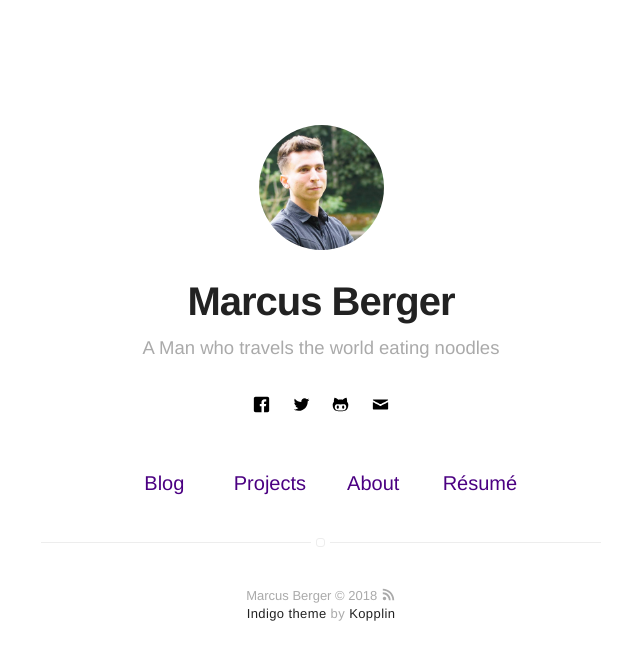
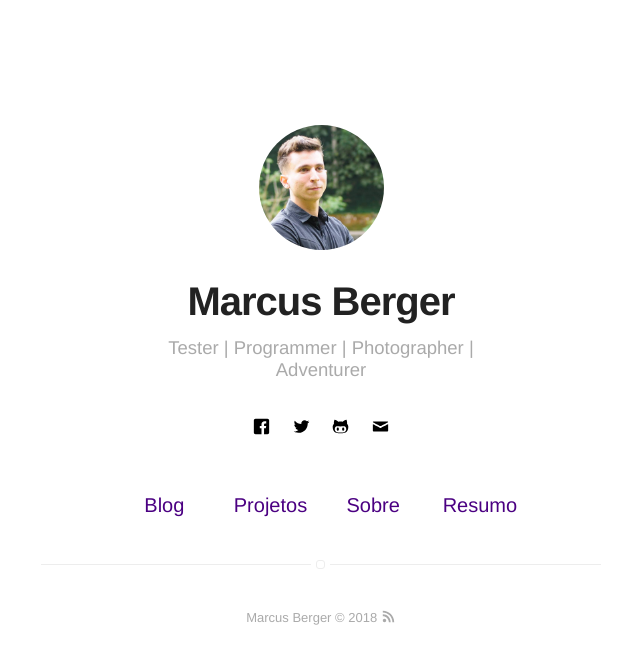
Before and after one commit to MarcusBerger/marcusberger.github.io, a Jekyll site: the page built from index.html, in a window 1280 px wide. Shown: the top 664 px of the page, without its empty margins (319-959 px from the left). Built offline with Jekyll 4.4.1, drawn with Linux system fonts in a browser that asks for light colours.

Commit message:
titles, footer and nav update

```diff
--- a/_config.yml
+++ b/_config.yml
@@ -1,6 +1,6 @@
 # main text of home
 name: Marcus Berger
-bio: A Man who travels the world eating noodles
+bio: Tester | Programmer | Photographer | Adventurer
 
 # twitter summary info
 description: A blog about technology and stuff related
--- a/_includes/footer.html
+++ b/_includes/footer.html
@@ -1,7 +1,7 @@
 <footer class="footer-main">
     {{ site.name }} © {{ site.time | date: '%Y' }} <a class="link" href="{{ site.url }}/feed.xml" target="_blank"><svg class="icon icon-rss"><use xlink:href="#icon-rss"></use></svg></a>
 
-    <p class="extra">
+    <!-- <p class="extra">
         <a class="link" href="https://github.com/sergiokopplin/indigo">Indigo theme</a> by <a class="link" href="https://github.com/sergiokopplin/indigo">Kopplin</a>
-    </p>
+    </p> -->
 </footer>
--- a/_includes/nav.html
+++ b/_includes/nav.html
@@ -17,7 +17,7 @@
         {% if site.projects == true %}
             {% if page.title != "Projects" %}
                 <li class="item">
-                    <a class="link" href="{{ site.url }}/projects">Projects</a>
+                    <a class="link" href="{{ site.url }}/projects">Projetos</a>
                 </li>
             {% endif %}
         {% endif %}
@@ -25,14 +25,14 @@
         {% if site.about == true %}
             {% if page.title != "About" %}
                 <li class="item">
-                    <a class="link" href="{{ site.url }}/about">About</a>
+                    <a class="link" href="{{ site.url }}/about">Sobre</a>
                 </li>
             {% endif %}
         {% endif %}
 
         {% if site.resume == true %}
             <li class="item">
-                <a class="link" href="{% if site.resume-external %}{{ site.resume-url }}{% else %}{{ site.url }}/{{ site.resume-url }}{% endif %}">Résumé</a>
+                <a class="link" href="{% if site.resume-external %}{{ site.resume-url }}{% else %}{{ site.url }}/{{ site.resume-url }}{% endif %}">Resumo</a>
             </li>
         {% endif %}
     </ul>
```
Also changed, not shown: _posts/2018-12-15-Teste.markdown (added, +17 -0 lines), README.md (deleted).
